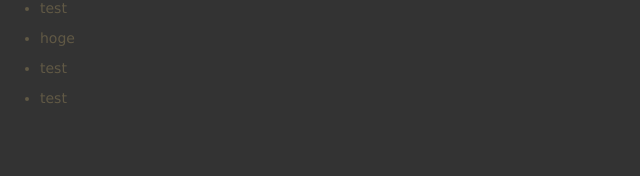
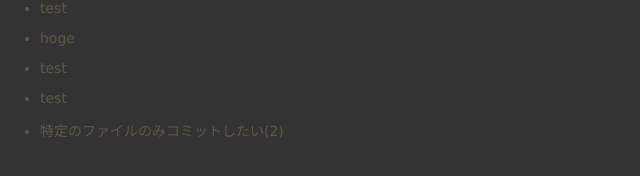
Before and after one commit to kusaka3/hello-world, a plain HTML site: page index2.html in a window 1280 px wide. Shown: the full height of the page, 0-640 px from the left. Drawn offline with Linux system fonts and the light colour scheme.

Commit message:
残ったindex2.htmlをコミット

```diff
--- a/index2.html
+++ b/index2.html
@@ -8,6 +8,7 @@
             <ul><li>hoge</li></ul>
             <ul><li>test</li></ul>
             <ul><li>test</li></ul>
+            <ul><li>特定のファイルのみコミットしたい(2)</li></ul>
         </div>
     </body>
 </html>
```
